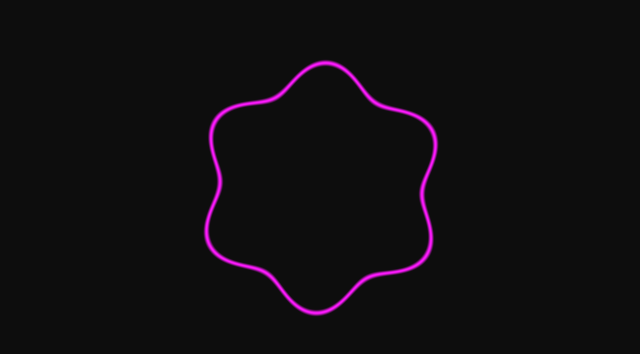
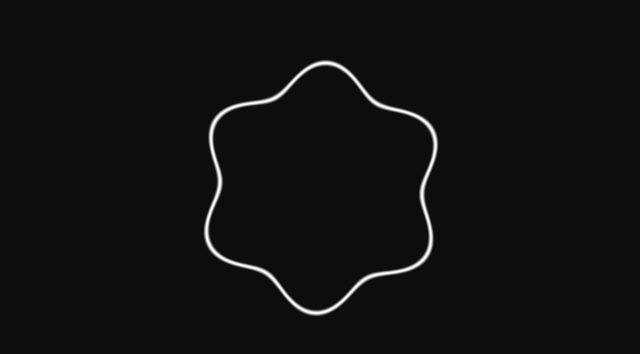
Before and after one commit to destructographic/destructographic.github.io, a plain HTML site: page index.html in a window 1280 px wide. Shown: the part 212-566 px from the top of the page, without its empty margins (319-959 px from the left). Drawn offline with Linux system fonts and the light colour scheme; animation ran at ten frames a second.

Commit message:
update animation

```diff
--- a/index.html
+++ b/index.html
@@ -68,7 +68,7 @@
         float base = 0.3 + pulse;
         float ring = smoothstep(base + wave, base + wave + 0.01, r) - smoothstep(base + wave + 0.01, base + wave + 0.02, r);
 
-        vec3 col = mix(vec3(0.05), vec3(1.0, 0.1, 1.0), ring);
+        vec3 col = mix(vec3(0.05), vec3(1.0, 1.0, 1.0), ring);
 
         gl_FragColor = vec4(col, 1.0);
       }
```
